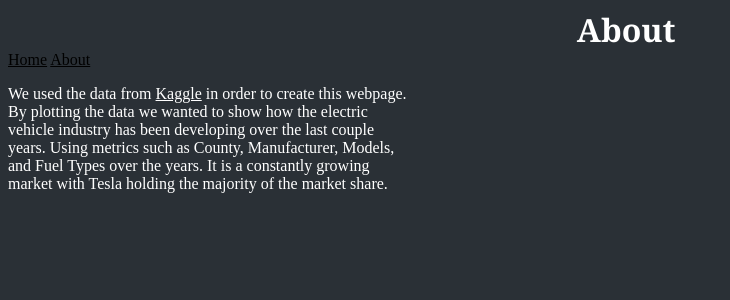
After one commit to ThanhVo626/Project3, a Flask app: page /about in a window 1280 px wide. The commit adds this page. Shown: the top 300 px of the page, without its empty margins (0-730 px from the left). Run offline with Flask 3, Linux system fonts and the light colour scheme; parts of the project's set-up code (start-up, migrations or seed data) failed here and were passed over; some libraries are stand-ins or nearby versions.

Commit message:
Add files via upload

```diff
--- a/Project 3/app.py
+++ b/Project 3/app.py
@@ -26,7 +26,7 @@ vehicles = Base.classes.electricvehicles
 session = Session(engine)
 
 
-    # Query all info
+# Query all info
 results = session.query(vehicles.datayear, vehicles.county, vehicles.dashboardfueltypegroup,
                             vehicles.fueltype,vehicles.manufacturer,vehicles.model,vehicles.numberofvehicles).all()
 
@@ -56,14 +56,11 @@ def home():
     return render_template('index.html',all_vehicles = all_vehicles)
 
 
-@app.route('/Overall')
+@app.route('/about')
 def overall ():
 
-    return jsonify(all_vehicles)
+    return render_template('about.html')
 
-@app.route('/players')
-def players ():
-    return render_template('players.html')
 
 if __name__ == '__main__':
     app.run(debug=True)
--- a/Project 3/static/css/style.css
+++ b/Project 3/static/css/style.css
@@ -2,6 +2,14 @@
     margin: auto;
     width: 65%;
     }
+.center2{
+    margin:auto;
+    width:10%;
+}
+
+.b{
+    color:black
+}
 
 .text-color{
     color:white
@@ -10,3 +18,11 @@
 .bg-color{
     background-color:#2a3036
 }
+
+.font{
+    font-family:Cambria;
+}
+
+.font-size{
+    font-size: 12px;
+}
--- a/Project 3/static/js/myJS.js
+++ b/Project 3/static/js/myJS.js
@@ -24,7 +24,7 @@ for (let i =0; i < vehicles.length; i++){
 let data = [{
   y: value,
   x: label,
-  type: 'line'
+  type: 'line',
 }]
 var layout = {
   title: {text:"Total Vehicles by Year",font:{color:'#FFFFFF'}},
--- /dev/null
+++ b/Project 3/templates/about.html
@@ -0,0 +1,31 @@
+<!DOCTYPE html>
+<html lang="en">
+<head>
+    <meta charset="UTF-8">
+    <meta name="viewport" content="width=device-width, initial-scale=1.0">
+    <title>Document</title>
+    <script src="https://cdn.plot.ly/plotly-latest.min.js"></script>
+    <script src="https://d3js.org/d3.v7.min.js"></script>
+    <link rel="stylesheet" href="{{ url_for('static', filename='css/style.css') }}">
+</head>
+<body class="bg-color">
+    <h1 class="center2 text-color font">About</h1>
+    <a class="b" href = "http://127.0.0.1:5000">Home</a>
+    <a class="b" href = "http://127.0.0.1:5000/about">About</a>
+
+    <div>
+    <p class="text-color">We used the data from <a class="text-color" href = "https://www.kaggle.com/datasets/natalyamatyushenko/zero-emission-vehicle-population-in-california">Kaggle</a> in order to create this webpage.<br>
+    By plotting the data we wanted to show how the electric <br>
+    vehicle industry has been developing over the last couple <br>
+    years. Using metrics such as County, Manufacturer, Models, <br>
+    and Fuel Types over the years. It is a constantly growing <br>
+    market with Tesla holding the majority of the market share.
+
+
+    </p>
+    </div>
+
+
+<script src="{{ url_for('static', filename='js/plots.js') }}"></script>
+</body>
+</html>
```
Also changed, not shown: Project 3/templates/index.html (+4 -5 lines).
